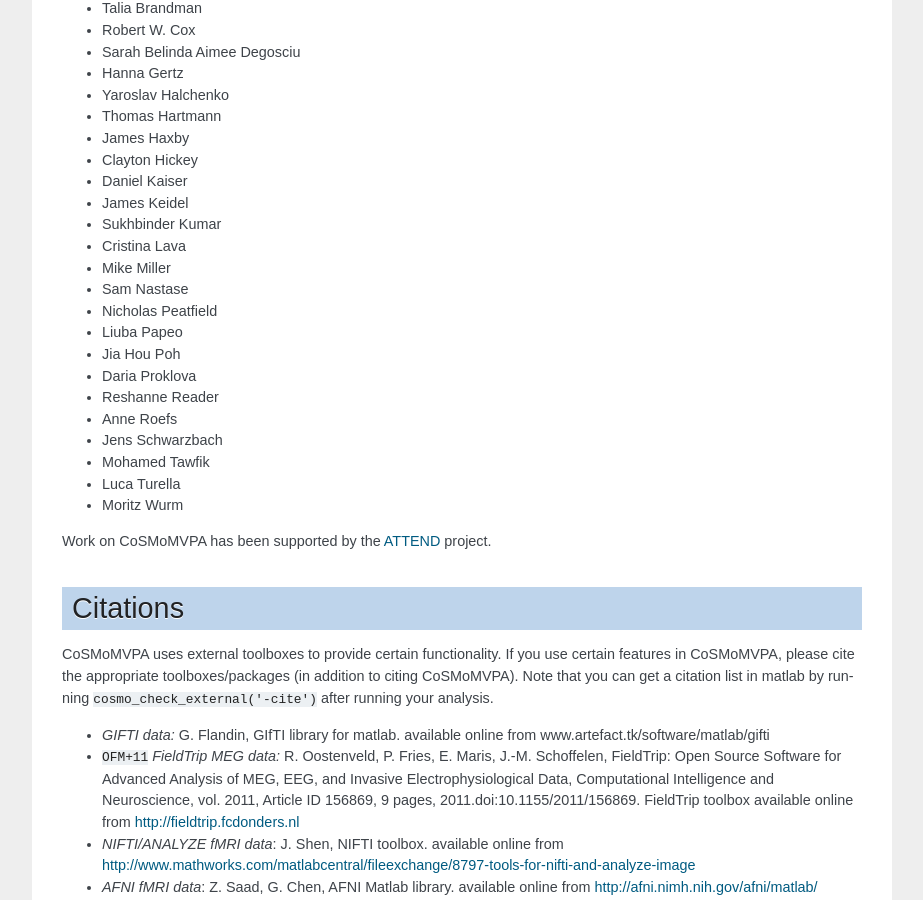
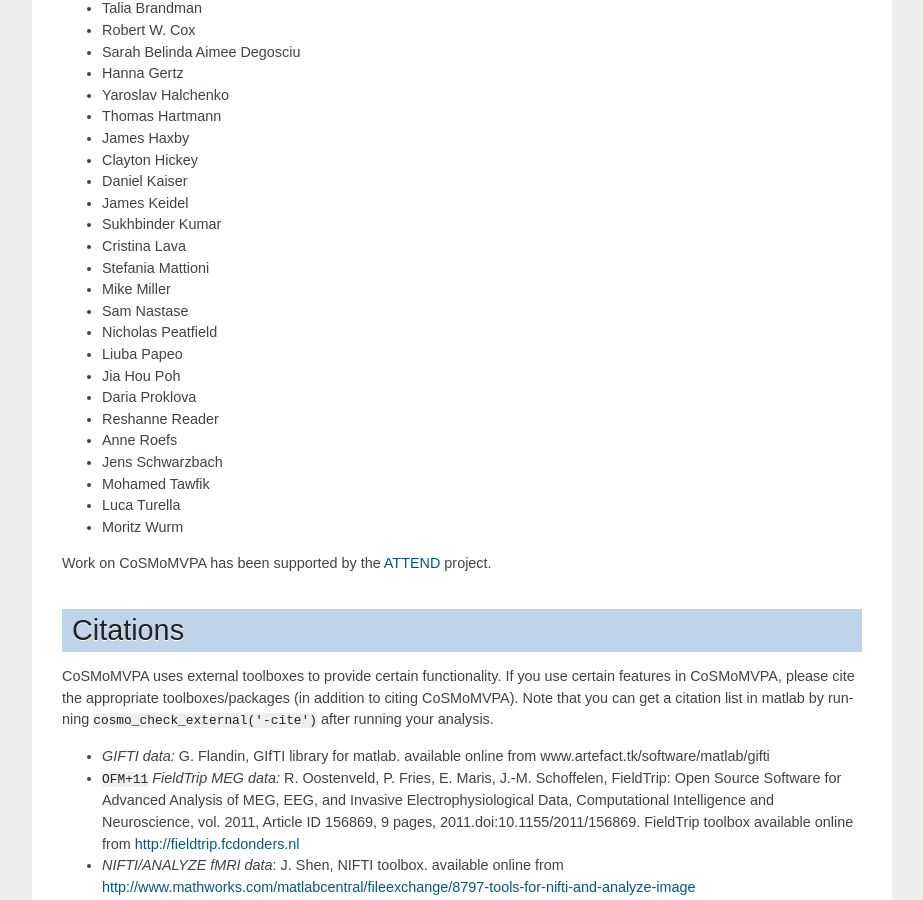
Before and after one commit to CoSMoMVPA/CoSMoMVPA, a Sphinx documentation site: the page built from doc/source/thanks.rst, in a window 1280 px wide and 900 px high, scrolled down 686 px. Shown: the whole window, without its empty margins (198-1121 px from the left). Built offline with Sphinx 7.4.7, drawn with Linux system fonts in a browser that asks for light colours; pages that are not in the unit, such as notebooks, are missing from menus; cross-references to code outside the pages are shown as plain code.

Commit message:
DOC+ACK: describe the "dsm_glm" option in more detail. Thanks to #Stefania Mattioni# for asking a question about this

```diff
--- a/doc/source/thanks.rst
+++ b/doc/source/thanks.rst
@@ -37,6 +37,7 @@ The following people have provided valuable suggestions, advice, support, or cod
 + James Keidel
 + Sukhbinder Kumar
 + Cristina Lava
++ Stefania Mattioni
 + Mike Miller
 + Sam Nastase
 + Nicholas Peatfield
```
Also changed, not shown: 1 other file.
